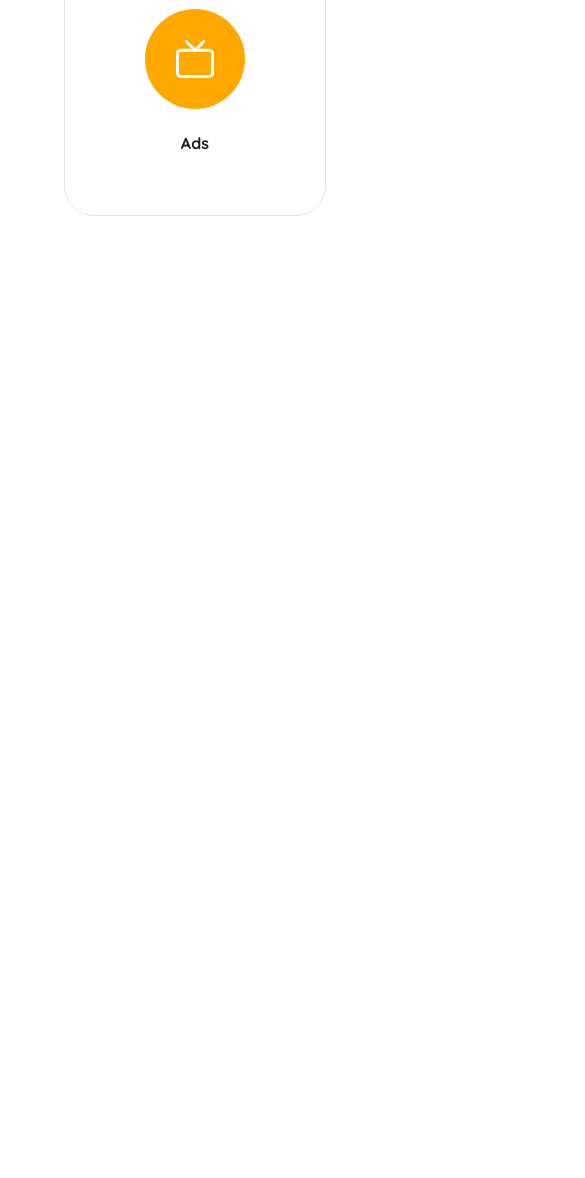
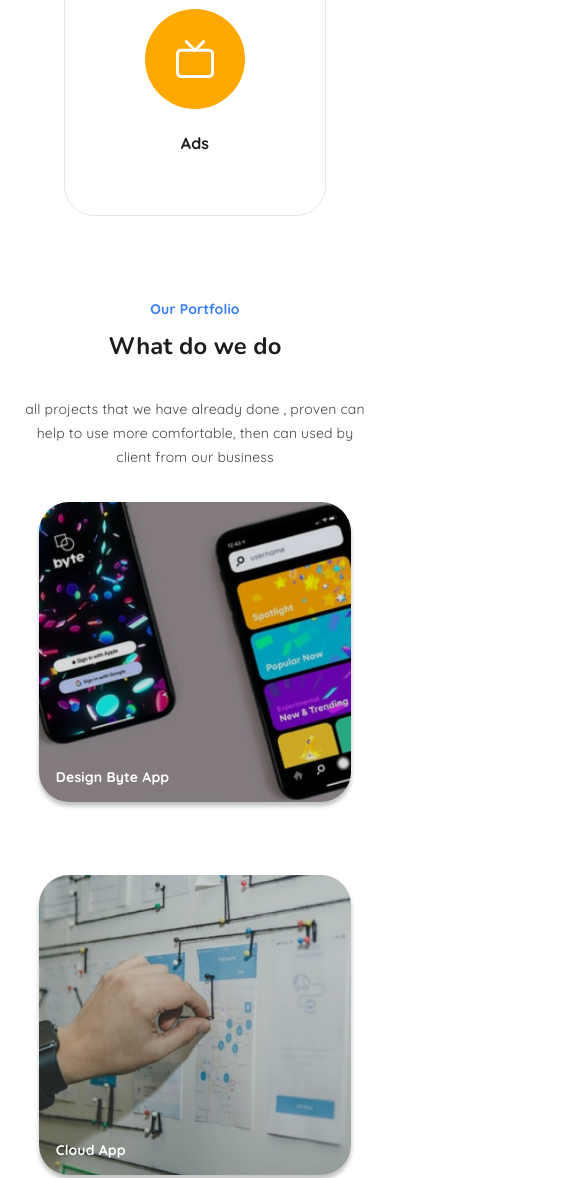
Before and after one commit to panakir/creative-agency, a website built with webpack: page index.html in a window 390 px wide. Shown: the part 2815-3993 px from the top of the page, 585 px wide, since content can reach past the window. Before the commit the page ends 3031 px from the top, so only its background shows below. Built offline with nearby package versions, Linux system fonts and the light colour scheme.

Commit message:
feat: add portfolio section responsive design (Sun, Jun 09, 2024 20:53)

```diff
--- a/index.html
+++ b/index.html
@@ -1104,7 +1104,7 @@
         </div>
       </section>
 
-      <!-- <section class="portfolio">
+      <section class="portfolio">
         <div class="wrapper portfolio__wrapper">
           <div class="decor portfolio__decor">
             <div class="decor__rect decor__rect_5 portfolio__decor">
@@ -2490,10 +2490,10 @@
             </div>
           </div>
         </div>
-      </section> -->
+      </section>
     </main>
 
-    <!-- <footer class="footer">
+    <footer class="footer">
       <div class="wrapper footer__wrapper">
         <div class="footer__content">
           <div class="footer__logo">
@@ -2571,6 +2571,6 @@
           </p>
         </div>
       </div>
-    </footer> -->
+    </footer>
   </body>
 </html>
--- a/src/assets/styles/components/_portfolio.scss
+++ b/src/assets/styles/components/_portfolio.scss
@@ -1,79 +1,149 @@
 .portfolio {
   margin-top: 13rem;
+
+  @include media-mobile {
+    margin-top: 12rem;
+  }
 
   &__header {
     margin: 0 auto;
     text-align: center;
     max-width: 67rem;
     margin-bottom: 7.1rem;
+
+    @include media-mobile {
+      margin-bottom: 4.7rem;
+    }
   }
 
   &__title {
     margin-top: 1.9rem;
     margin-bottom: 2.9rem;
+
+    @include media-mobile {
+      margin-top: 1.6rem;
+      margin-bottom: 5rem;
+    }
   }
 
   &__text {
     line-height: 34px;
+
+    @include media-tablet {
+      line-height: 24px;
+    }
   }
 
   &__slides {
-    @include layout(35rem);
+    @include layout(28.3%);
     align-items: center;
     position: relative;
     margin-bottom: 6.2rem;
+
+    @include media-tablet {
+      justify-content: center;
+      gap: 40px;
+    }
+
+    @include media-mobile {
+      justify-content: center;
+      margin-bottom: 7.1rem;
+      gap: 73px;
+    }
   }
 
   &__slide {
     display: flex;
-    flex-direction: column-reverse;
-    height: 35rem;
+    align-items: end;
+    flex-shrink: 1;
+    height: 24.31vw;
+    max-height: 350px;
     padding: 3.5rem 2.4rem;
-    background: url("./assets/images/portfolio/cloud-app.png") center / contain
+    background: url("./assets/images/portfolio/cloud-app.png") center / 100%
       no-repeat;
     border-radius: 30px;
     box-shadow: 0 4px 4px rgba(0, 0, 0, 0.25);
     cursor: pointer;
+
     @extend %transition;
+
+    @include media-tablet {
+      flex: 0 0 80vw;
+      min-height: 300px;
+    }
+
+    @include media-mobile {
+      min-width: 300px;
+      min-height: 300px;
+    }
 
     &:first-child {
       background: url("./assets/images/portfolio/design-byte-app.png") center /
-        contain no-repeat;
+        100% no-repeat;
     }
 
     &:last-child {
       background: url("./assets/images/portfolio/design-furniture-app.png")
-        center / contain no-repeat;
+        center / 100% no-repeat;
       padding: 3.5rem 3.4rem;
     }
 
     &:hover {
       padding: 4rem 3.9rem;
       transform: scale(1.14);
+
+      @include media-tablet {
+        transform: scale(1.13);
+        padding: 24px 26px;
+      }
     }
   }
 
   &__slide-title {
     color: $color-light;
-    @include font(2.4rem, 700, 0.003);
+    line-height: 0.003;
   }
 
   &__link {
     width: 23rem;
     margin: 0 auto;
+
+    @include media-tablet {
+      font-size: 2rem;
+      width: 25rem;
+      padding: 1.5rem 4rem;
+    }
+
+    @include media-mobile {
+      font-size: 2.29rem;
+      width: 28rem;
+      padding: 1.3rem 4.8rem;
+    }
   }
 
   &__decor {
     .decor__rect {
       &:first-child {
+        // display: none;
         transform: rotate(-16.32deg);
         top: 150px;
-        right: -4px;
+        right: 1vw;
+        @media (min-width: 1440px) {
+          right: -4px;
+        }
+
+        @include media-tablet {
+          display: none;
+        }
       }
       &:last-child {
         transform: rotate(19.17deg);
         bottom: 313px;
         left: 384px;
+
+        @include media-desktop {
+          display: none;
+        }
       }
     }
   }
```
